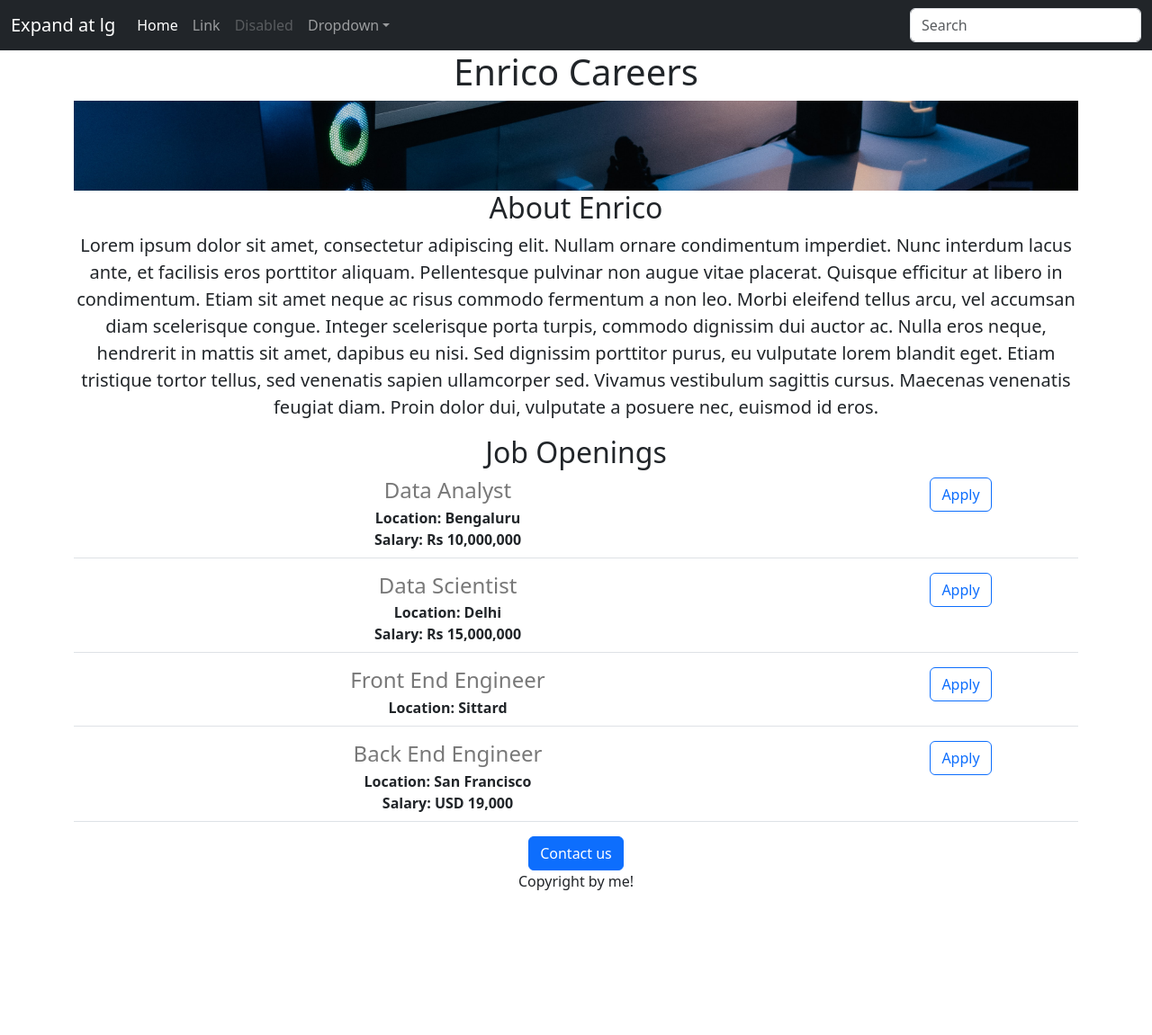
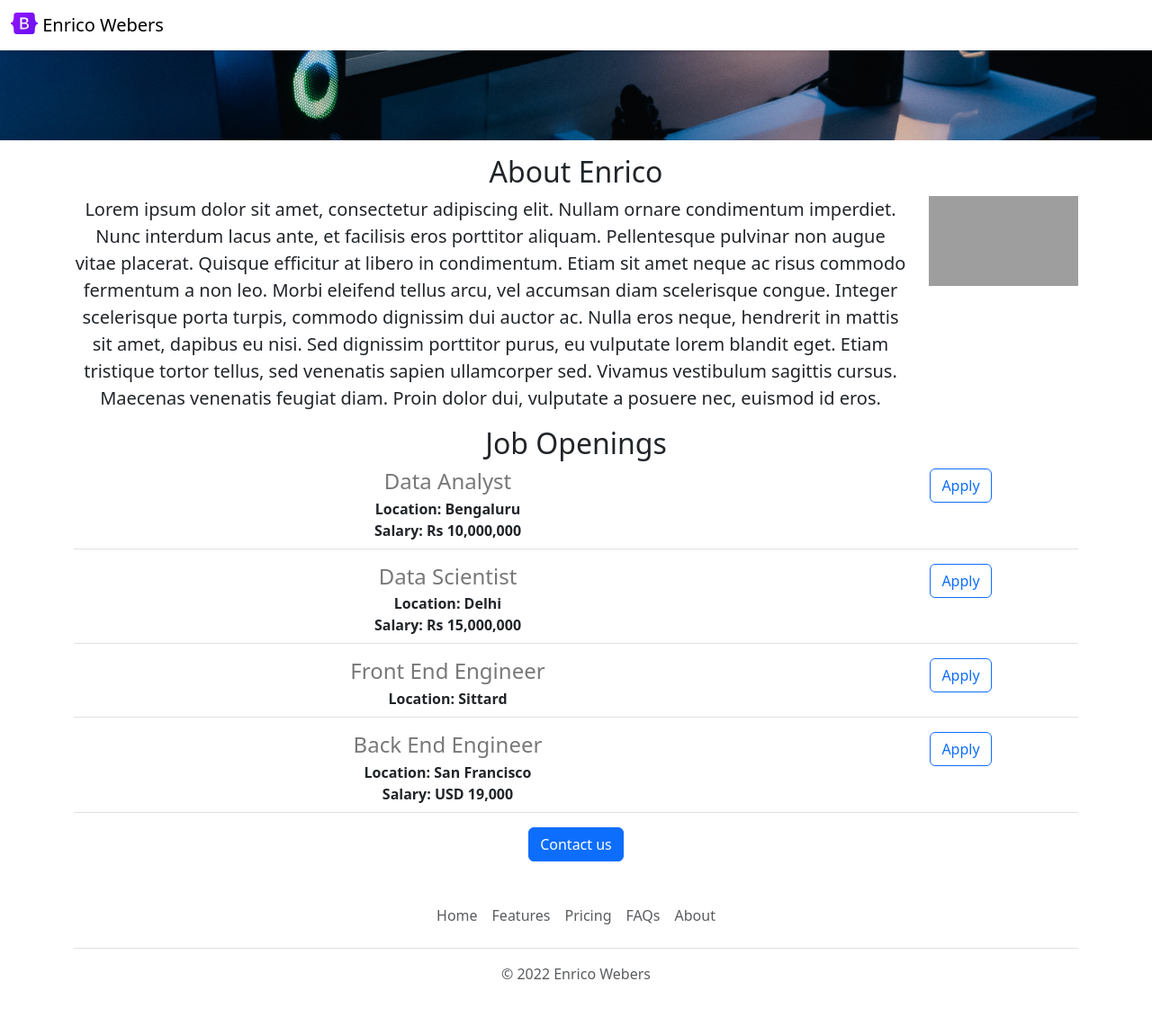
Before and after one commit to EnricoWebers/enrico-v2, a Flask app: page / in a window 1280 px wide. Shown: the whole page at 90% size. Before the commit the page ends 990 px from the top, so only its background shows below. Run offline with Flask 2, Linux system fonts and the light colour scheme; grey boxes are pictures that could not be loaded.

Commit message:
added footer and images

```diff
--- /dev/null
+++ b/templates/footer.html
@@ -0,0 +1,12 @@
+<div class="container">
+  <footer class="py-3 my-4">
+    <ul class="nav justify-content-center border-bottom pb-3 mb-3">
+      <li class="nav-item"><a href="#" class="nav-link px-2 text-muted">Home</a></li>
+      <li class="nav-item"><a href="#" class="nav-link px-2 text-muted">Features</a></li>
+      <li class="nav-item"><a href="#" class="nav-link px-2 text-muted">Pricing</a></li>
+      <li class="nav-item"><a href="#" class="nav-link px-2 text-muted">FAQs</a></li>
+      <li class="nav-item"><a href="#" class="nav-link px-2 text-muted">About</a></li>
+    </ul>
+    <p class="text-center text-muted">&copy; 2022 Enrico Webers</p>
+  </footer>
+</div>
--- a/templates/home.html
+++ b/templates/home.html
@@ -10,16 +10,24 @@
         height: 100px;
         width: 100%;
         object-fit: cover;
+        margin-bottom: 16px;
       }
     </style>
   </head>
   <body>
-    {% include 'nav.html' %}
+    {% include 'nav2.html' %}
+    <img class="img-fluid" id="banner" src="/static/banner.jpg" >
     <div class="container text-center">
-      <h1>{{company_name}} Careers</h1>
-      <img class="img-fluid" id="banner" src="https://dashboard2023.enricowebers.repl.co/static/banner.jpg" >
       <h2>About {{company_name}}</h2>
-      <p class="lead">Lorem ipsum dolor sit amet, consectetur adipiscing elit. Nullam ornare condimentum imperdiet. Nunc interdum lacus ante, et facilisis eros porttitor aliquam. Pellentesque pulvinar non augue vitae placerat. Quisque efficitur at libero in condimentum. Etiam sit amet neque ac risus commodo fermentum a non leo. Morbi eleifend tellus arcu, vel accumsan diam scelerisque congue. Integer scelerisque porta turpis, commodo dignissim dui auctor ac. Nulla eros neque, hendrerit in mattis sit amet, dapibus eu nisi. Sed dignissim porttitor purus, eu vulputate lorem blandit eget. Etiam tristique tortor tellus, sed venenatis sapien ullamcorper sed. Vivamus vestibulum sagittis cursus. Maecenas venenatis feugiat diam. Proin dolor dui, vulputate a posuere nec, euismod id eros.</p>
+      <div class="row">
+        <div class="col-10">
+          <p class="lead">
+            Lorem ipsum dolor sit amet, consectetur adipiscing elit. Nullam ornare condimentum imperdiet. Nunc interdum lacus ante, et facilisis eros porttitor aliquam. Pellentesque pulvinar non augue vitae placerat. Quisque efficitur at libero in condimentum. Etiam sit amet neque ac risus commodo fermentum a non leo. Morbi eleifend tellus arcu, vel accumsan diam scelerisque congue. Integer scelerisque porta turpis, commodo dignissim dui auctor ac. Nulla eros neque, hendrerit in mattis sit amet, dapibus eu nisi. Sed dignissim porttitor purus, eu vulputate lorem blandit eget. Etiam tristique tortor tellus, sed venenatis sapien ullamcorper sed. Vivamus vestibulum sagittis cursus. Maecenas venenatis feugiat diam. Proin dolor dui, vulputate a posuere nec, euismod id eros.</p>
+        </div>
+        <div class="col-2">
+          <img class="img-fluid" id="banner" src="/static/people_working.jpg" >
+        </div>
+      </div>
       <h2>Job Openings</h2>
       <div>
         {% for job in jobs: %}
@@ -28,8 +36,10 @@
       </div>
       <div>
         <button class="btn btn-primary btn-large">Contact us</button>
-        <p>Copyright by me!</p>
       </div>
     </div>
   </body>
+  <footer>
+    {% include 'footer.html' %}
+  </footer>
 </html>
--- /dev/null
+++ b/templates/nav2.html
@@ -0,0 +1,9 @@
+<nav class="navbar shadow-sm fixed-top bg-white">
+  <div class="container-fluid">
+    <a class="navbar-brand" href="#">
+      <img src="/static/bootstrap-logo.svg" alt="Logo" width="30" height="24" class="d-inline-block align-text-top">
+      Enrico Webers
+    </a>
+  </div>
+</nav>
+<div style="height: 56px"></div>
```
Also changed, not shown: static/bootstrap-logo.svg (added), 1 other file.
